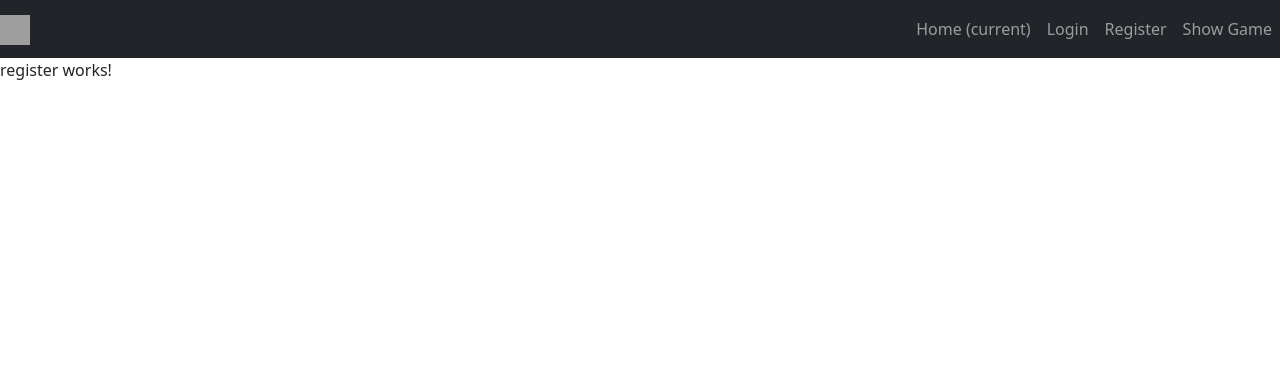
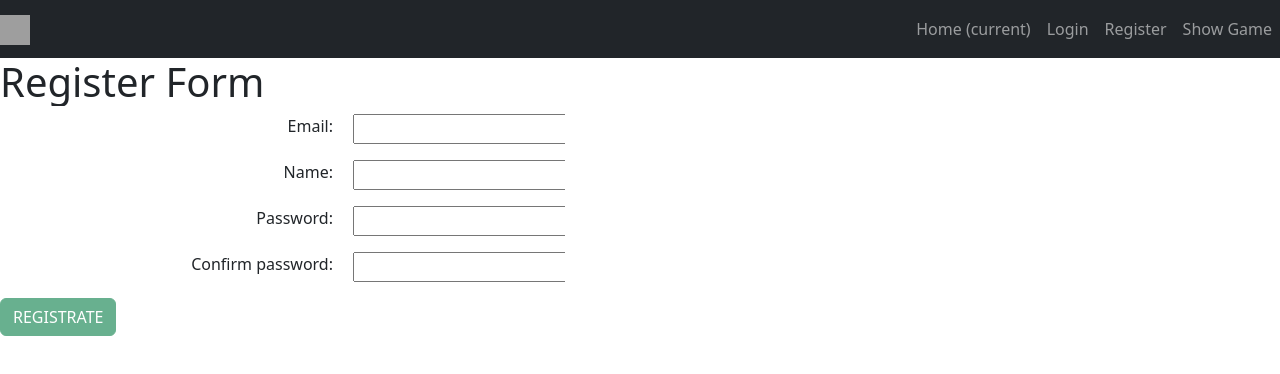
Before and after one commit to adgo641t/UPC, an Angular app: page /Register in a window 1280 px wide. Shown: the top 374 px of the page. Built offline with nearby package versions, Linux system fonts and the light colour scheme; grey boxes are pictures that could not be loaded.

Commit message:
register form and validation

```diff
--- a/src/app/app.module.ts
+++ b/src/app/app.module.ts
@@ -12,6 +12,8 @@ import { RegisterComponent } from './views/register/register.component';
 import { ErrorPageComponent } from './views/error-page/error-page.component';
 import { NavbarComponent } from './views/navbar/navbar.component';
 import { FooterComponent } from './views/footer/footer.component';
+import { ReactiveFormsModule } from '@angular/forms';
+import { RepitePassDirective } from './directives/repite-pass.directive';
 @NgModule({
   declarations: [
     AppComponent,
@@ -23,11 +25,13 @@ import { FooterComponent } from './views/footer/footer.component';
     ErrorPageComponent,
     NavbarComponent,
     FooterComponent,
+    RepitePassDirective,
   ],
   imports: [
     BrowserModule,
     AppRoutingModule,
-    HttpClientModule
+    HttpClientModule,
+    ReactiveFormsModule
   ],
   providers: [],
   bootstrap: [AppComponent]
--- /dev/null
+++ b/src/app/directives/repite-pass.directive.ts
@@ -0,0 +1,35 @@
+import { Directive, Input } from '@angular/core';
+import { NG_VALIDATORS, AbstractControl, ValidationErrors, Validator } from '@angular/forms';
+
+@Directive({
+  selector: '[appRepiteCont]',
+  providers: [
+    {
+      provide: NG_VALIDATORS,
+      useExisting: RepitePassDirective,
+      multi: true
+    }
+
+  ]
+})
+export class RepitePassDirective implements Validator{
+    @Input() parametro!:any; //recoger un valor que viene desde el formulario. (sirve para pasar un campo que no es del propio input contraseña, sino lo usamos desde confirmarcontraseña.)
+
+  constructor() {
+
+
+   }
+
+  validate(control: AbstractControl):ValidationErrors | null {
+
+    //console.log(control.value) //Valor del campo que tiene la directiva: rcontraseña
+    //console.log(this.parametro)//valor que paso desde el campo repite contraseña [pass]
+    if (control && control.value!= this.parametro) {
+      return{'rcontraseña':true};
+    }else{
+      return null;
+    }
+
+  }
+
+}
--- a/src/app/views/register/register.component.css
+++ b/src/app/views/register/register.component.css
@@ -0,0 +1,3 @@
+*{
+    overflow-x: hidden;
+}
--- a/src/app/views/register/register.component.html
+++ b/src/app/views/register/register.component.html
@@ -1,2 +1,89 @@
 <app-navbar></app-navbar>
-<p>register works!</p>
+
+<h1>Register Form</h1>
+<div>
+    <form [formGroup]="registerform" (ngSubmit)="submit()">
+        <div class="row g-1 mb-3">
+            <div class="mx-md-3 text-center text-md-end col-12 col-md-4 col-lg-3">
+                <label for="mail">Email:</label>
+            </div>
+
+            <div class="text-center text-md-start text-lg-center col-12 col-md-7 col-lg-2">
+                <input id="mail" type="text" formControlName="mail">
+            </div>
+
+            <div class="text-center text-lg-start col-12 col-md-12 col-lg-3">
+                <span class="text-danger"
+                    *ngIf="this.registerform.get('mail')?.errors?.['pattern'] && this.registerform.get('mail')?.touched">
+                    Does not have email format!
+                </span>
+                <span class="text-danger"
+                    *ngIf="this.registerform.get('mail')?.errors?.['required'] && this.registerform.get('mail')?.touched">
+                    the mail can not be empty!
+                </span>
+            </div>
+        </div>
+
+        <div class="row g-1 mb-3">
+            <div class="mx-md-3 text-center text-md-end col-12 col-md-4 col-lg-3">
+                <label for="name">Name:</label>
+            </div>
+
+            <div class="text-center text-md-start text-lg-center col-12 col-md-7 col-lg-2">
+                <input id="name" type="text" formControlName="name">
+            </div>
+
+            <div class="text-center text-lg-start col-12 col-md-12 col-lg-3">
+                <span class="text-danger"
+                    *ngIf="this.registerform.get('name')?.errors?.['required'] && this.registerform.get('name')?.touched">
+                    The name can not be empty!
+                </span>
+                <span class="text-danger"
+                    *ngIf="this.registerform.get('name')?.errors?.['minlength'] && this.registerform.get('name')?.touched">
+                    The name need 3 characters at least!
+                </span>
+            </div>
+        </div>
+
+        <div class="row g-1 mb-3">
+            <div class="mx-md-3 text-center text-md-end col-12 col-md-4 col-lg-3">
+                <label for="password">Password:</label>
+            </div>
+
+            <div class="text-center text-md-start text-lg-center col-12 col-md-7 col-lg-2">
+                <input id="password" type="password" formControlName="password">
+            </div>
+
+            <div class="text-center text-lg-start col-12 col-md-12 col-lg-3">
+                <span class="text-danger" *ngIf="this.registerform.get('password')?.errors?.['required'] && this.registerform.get('password')?.touched">
+                    The password can not be empty!
+                </span>
+                <span class="text-danger" *ngIf="this.registerform.get('password')?.errors?.['minlength'] && this.registerform.get('password')?.touched">
+                    The password need 8 characters at least!
+
+                </span>
+            </div>
+        </div>
+
+        <div class="row g-1 mb-3">
+            <div class="mx-md-3 text-center text-md-end col-12 col-md-4 col-lg-3">
+                <label for="rpassword">Confirm password:</label>
+            </div>
+
+            <div class="text-center text-md-start text-lg-center col-12 col-md-7 col-lg-2">
+                <input id="rpassword" type="password" formControlName="rpassword"
+                appRepiteCont [parametro]="this.registerform.value.password">
+            </div>
+
+            <div class="text-center text-lg-start col-12 col-md-12 col-lg-3">
+                <span class="text-danger"
+                    *ngIf="this.registerform.get('rpassword')?.errors?.['rpassword'] && this.registerform.get('rpassword')?.touched">
+                    the passwords doesn't match!
+                </span>
+            </div>
+        </div>
+
+        <button type="submit" class="btn btn-success" [disabled]="registerform.invalid">REGISTRATE</button>
+
+    </form>
+</div>
--- a/src/app/views/register/register.component.ts
+++ b/src/app/views/register/register.component.ts
@@ -1,4 +1,5 @@
 import { Component, OnInit } from '@angular/core';
+import { FormGroup, FormControl, Validators } from '@angular/forms';
 
 @Component({
   selector: 'app-register',
@@ -6,10 +7,52 @@ import { Component, OnInit } from '@angular/core';
   styleUrls: ['./register.component.css']
 })
 export class RegisterComponent implements OnInit {
+  constructor(/*public usersService: RegisteredUsersService*/) { }
 
-  constructor() { }
+  registerform = new FormGroup({
+    name: new FormControl('', [
+      Validators.required,
+      Validators.minLength(3)
 
-  ngOnInit(): void {
+    ]),
+    mail: new FormControl('', [
+      Validators.required,
+      Validators.pattern("^[a-z0-9._%+-]+@[a-z0-9.-]+\\.[a-z]{2,4}$")
+
+    ]),
+    password: new FormControl('', [
+      Validators.required,
+      Validators.minLength(8)
+
+    ]),
+    rpassword: new FormControl('', [
+      Validators.required,
+      Validators.minLength(8)
+
+    ])
+
+  })
+  ngOnInit(): void { //CAMBIA LAS VARIABLES PARA CUANDO INICIA LA APP.
+
   }
 
+  submit() {
+    let name = this.registerform.value.name!;
+    let pass = this.registerform.value.password!;
+    let mail = this.registerform.value.mail!;
+    console.log(name);
+    console.log(pass);
+    console.log(mail);
+
+    /*
+        let user = new User(0, name, pass, mail, civilStat, sex, info, check == 'true');
+        console.log(user);
+
+        this.usersService.register(user)
+
+          console.log("OK redirigiendo...")
+          console.log(this.usersService.users)
+          location.href = "login";
+    */
+  }
 }
```
Also changed, not shown: 2 other files (tests, documents, lock files or other folders).
